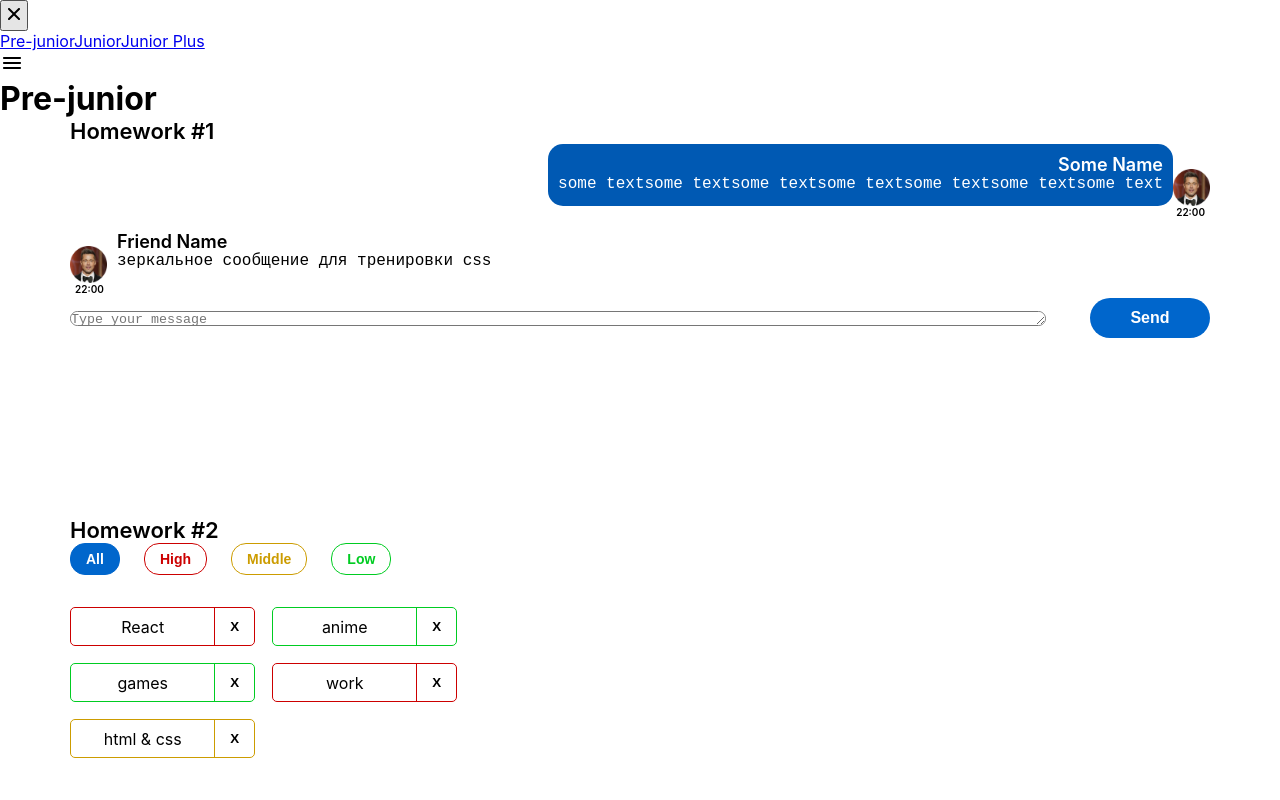
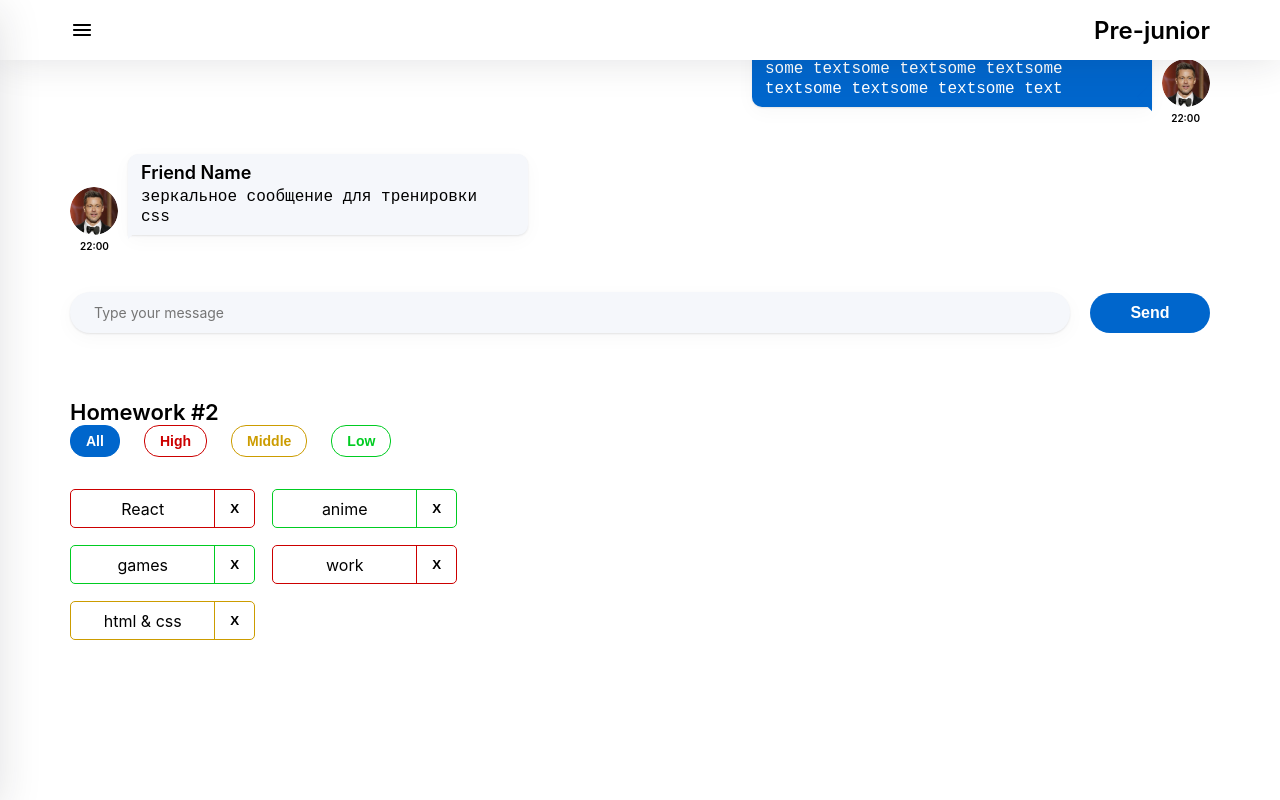
Before and after one commit to Ivansa71/HW3sprint, a React (Create React App) app: page /#/pre-junior in a window 1280 px wide. Shown: the top 800 px of the page. Built offline with nearby package versions, Linux system fonts and the light colour scheme.

Commit message:
commit HW5 styles + HW1 styles

```diff
--- a/src/s2-homeworks/hw01/friend-message/FriendMessage.module.css
+++ b/src/s2-homeworks/hw01/friend-message/FriendMessage.module.css
@@ -1,49 +1,71 @@
 .friendMessage {
-    width: 575px;
-    height: 77px;
-    margin-right: 635px;
+    display: flex;
+    flex-direction: column;
+    align-items: flex-start;
+    margin-bottom: 30px;
 }
 
 .friendImageAndText {
     display: flex;
-
+    align-items: flex-end;
+    margin-bottom: 5px;
 }
 
 .friendImageAndText img {
-    height: 37px;
-    width: 37px;
-    margin-top: 25px;
+    width: 48px;
+    height: 48px;
+    border-radius: 50%;
+    margin-right: 10px;
 }
 
 .friendText {
-
-    border-radius: 15px;
-    padding: 10px;
+    position: relative;
+    background-color: #F5F7FB;
+    border-radius: 10px 10px 10px 0;
+    padding: 8px 13px;
+    box-shadow: 0px 5px 20px rgba(29, 33, 38, 0.03), 0px 1px 2px rgba(29, 33, 38, 0.1);
+    max-width: 400px;
 }
 
 .friendText:after {
-
+    content: '';
+    position: absolute;
+    bottom: 0;
+    left: -10px;
+    width: 0;
+    height: 0;
+    border-right: 10px solid #F5F7FB;
+    border-left: 10px solid transparent;
+    border-top: 10px solid transparent;
+    border-bottom: 10px solid #F5F7FB;
+    transform: rotate(-45deg);
 }
 
 .friendName {
     font-weight: 600;
     font-size: 18px;
+    line-height: 22px;
     color: #000000;
-    display: flex;
-
+    margin-bottom: 3px;
 }
 
 .friendMessageText {
     font-weight: 400;
     font-size: 16px;
+    line-height: 20px;
     color: #000000;
+    white-space: pre-wrap;
+    margin: 0;
+}
+
+.friendMessageText p {
+    margin: 0;
 }
 
 .friendTime {
     font-weight: 600;
     font-size: 10px;
-    color: #000;
-    display: flex;
-
-    margin-left: 5px;
+    line-height: 12px;
+    color: #000000;
+    margin-left: 10px;
 }
--- a/src/s2-homeworks/hw01/message-sender/MessageSender.module.css
+++ b/src/s2-homeworks/hw01/message-sender/MessageSender.module.css
@@ -2,29 +2,45 @@
     display: flex;
     justify-content: space-between;
     align-items: center;
+    margin-top: 40px;
+    gap: 20px;
 }
 
 .textarea {
+    background: #F5F7FB;
+    box-shadow: 0px 5px 20px rgba(29, 33, 38, 0.03), 0px 1px 2px rgba(29, 33, 38, 0.1);
     border-radius: 20px;
-    width: 976px;
-    height: 40px
+    padding: 12px 24px;
+    width: 100%;
+    min-height: 40px;
+    resize: none;
+    overflow: hidden;
+    border: none;
+    outline: none;
+    font-family: inherit;
+    font-size: 14px;
+    line-height: 17px;
+    color: #000000;
 }
 
 .button {
+    background: #0066CC;
     border-radius: 20px;
     border: none;
-    width: 120px;
-    height: 40px;
-    background: #06c;
+    color: #FFFFFF;
     font-weight: 600;
     font-size: 16px;
-    color: #fff;
+    line-height: 20px;
+    padding: 10px 40px;
+    cursor: pointer;
+    transition: background-color 0.2s ease;
+    min-width: 120px;
 }
 
 .button:hover {
-
+    background: #0052a3;
 }
 
 .button:active {
-
+    background: #004080;
 }
--- a/src/s2-homeworks/hw01/message/Message.module.css
+++ b/src/s2-homeworks/hw01/message/Message.module.css
@@ -1,57 +1,72 @@
 .message {
-    max-width: 575px;
-    height: 77px;
-    margin-left: 635px;
+    display: flex;
+    flex-direction: column;
+    align-items: flex-end;
+    margin-bottom: 30px;
 }
 
 .imageAndText {
     display: flex;
     flex-direction: row-reverse;
-
-
-
+    align-items: flex-end;
+    margin-bottom: 5px;
 }
 
 .imageAndText img {
-    height: 37px;
-    width: 37px;
-    margin-top: 25px;
-
+    width: 48px;
+    height: 48px;
+    border-radius: 50%;
+    margin-left: 10px;
 }
 
 .text {
-    background-color: #0059b3;
-    border-radius: 15px;
-    padding: 10px;
-    /*display: flex;*/
-
+    position: relative;
+    background-color: #0066CC;
+    border-radius: 10px 10px 0 10px;
+    padding: 8px 13px;
+    box-shadow: 0px 5px 20px rgba(29, 33, 38, 0.03), 0px 1px 2px rgba(29, 33, 38, 0.1);
+    max-width: 400px;
 }
 
 .text:after {
-
+    content: '';
+    position: absolute;
+    bottom: 0;
+    right: -10px;
+    width: 0;
+    height: 0;
+    border-left: 10px solid #0066CC;
+    border-right: 10px solid transparent;
+    border-top: 10px solid transparent;
+    border-bottom: 10px solid #0066CC;
+    transform: rotate(45deg);
 }
 
 .name {
     font-weight: 600;
     font-size: 18px;
-    color: #fff;
-    display: flex;
-    flex-direction: row-reverse;
+    line-height: 22px;
+    color: #FFFFFF;
+    margin-bottom: 3px;
 }
 
 .messageText {
     font-weight: 400;
     font-size: 16px;
-    color: #fff;
-    /*white-space: pre-line;*/
+    line-height: 20px;
+    color: #FFFFFF;
+    white-space: pre-wrap;
+    margin: 0;
+}
 
+.messageText p {
+    margin: 0;
 }
 
 .time {
     font-weight: 600;
     font-size: 10px;
-    color: #000;
-    display: flex;
-    flex-direction: row-reverse;
-    margin-right: 5px;
+    line-height: 12px;
+    color: #000000;
+    margin-right: 10px;
 }
--- a/src/s2-homeworks/hw05/header/Header.module.css
+++ b/src/s2-homeworks/hw05/header/Header.module.css
@@ -1,8 +1,26 @@
 .burgerMenuIcon {
+    cursor: pointer;
+    width: 24px;
+    height: 24px;
 }
 
 .header {
+    display: flex;
+    align-items: center;
+    justify-content: space-between;
+    padding: 17px 70px;
+    background-color: #FFFFFF;
+    box-shadow: 0px 0px 40px rgba(29, 33, 38, 0.13);
+    height: 60px;
+    position: fixed;
+    width: 100%;
+    z-index: 1;
+    box-sizing: border-box;
 }
 
 .header h1 {
+    font-weight: 600;
+    font-size: 24px;
+    margin: 0;
+    margin-left: 10px;
 }
--- a/src/s2-homeworks/hw05/sidebar/Sidebar.module.css
+++ b/src/s2-homeworks/hw05/sidebar/Sidebar.module.css
@@ -1,25 +1,65 @@
 .sidebar {
+    position: fixed;
+    width: 317px;
+    height: 100%;
+    background-color: #FFFFFF;
+    box-shadow: 0px 10px 40px rgba(29, 33, 38, 0.13);
+    z-index: 2;
+    transform: translateX(-100%);
+    transition: transform 0.3s ease-in-out;
+    padding: 20px;
+    box-sizing: border-box;
 }
 
 .sidebar.open {
+    transform: translateX(0);
 }
 
 .background {
+    position: fixed;
+    top: 0;
+    left: 0;
+    right: 0;
+    bottom: 0;
+    background-color: rgba(0, 0, 0, 0.3);
+    z-index: 1;
 }
 
 .nav {
+    display: flex;
+    flex-direction: column;
+    gap: 45px;
+    margin-top: 63px;
 }
 
 .nav a {
+    font-size: 22px;
+    font-weight: 600;
+    color: #000000;
+    text-decoration: none;
+    transition: color 0.2s;
 }
 
 .nav a:hover {
+    color: #58ACFF;
 }
 
 .nav a.active {
+    color: #0059B2;
+    text-decoration: underline;
 }
+
 .close {
+    position: absolute;
+    top: 16px;
+    right: 24px;
+    background: none;
+    border: none;
+    cursor: pointer;
+    padding: 0;
 }
 
 .close img {
+    width: 24px;
+    height: 24px;
 }
--- a/src/s2-homeworks/hw05/sidebar/Sidebar.tsx
+++ b/src/s2-homeworks/hw05/sidebar/Sidebar.tsx
@@ -31,7 +31,7 @@ export const Sidebar: FC<PropsType> = ({open, handleClose}) => {
                         id={'hw5-pre-junior-link'}
                         to={PATH.PRE_JUNIOR}
                         onClick={handleClose}
-                        // className={...} // делает студент
+                        className={({isActive}) => isActive ? s.active : ''}
                     >
                         Pre-junior
                     </NavLink>
@@ -39,7 +39,7 @@ export const Sidebar: FC<PropsType> = ({open, handleClose}) => {
                         id={'hw5-junior-link'}
                         to={PATH.JUNIOR}
                         onClick={handleClose}
-                        // className={...} // делает студент
+                        className={({isActive}) => isActive ? s.active : ''}
                     >
                         Junior
                     </NavLink>
@@ -47,7 +47,7 @@ export const Sidebar: FC<PropsType> = ({open, handleClose}) => {
                         id={'hw5-junior-plus-link'}
                         to={PATH.JUNIOR_PLUS}
                         onClick={handleClose}
-                        // className={...} // делает студент
+                        className={({isActive}) => isActive ? s.active : ''}
                     >
                         Junior Plus
                     </NavLink>
```
